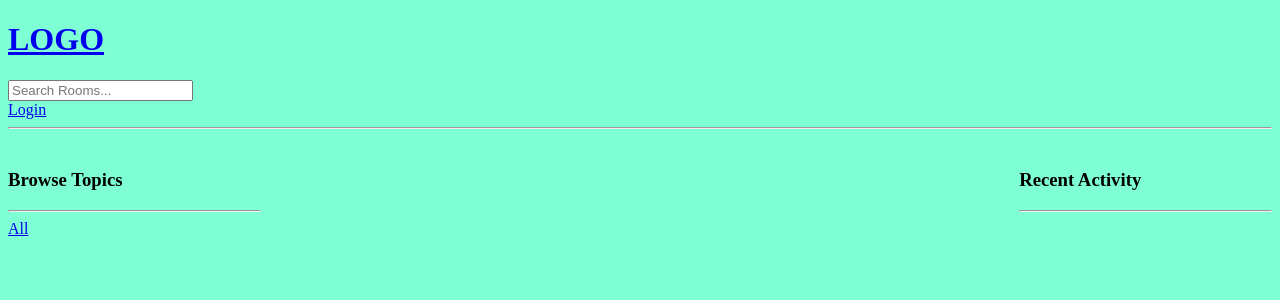
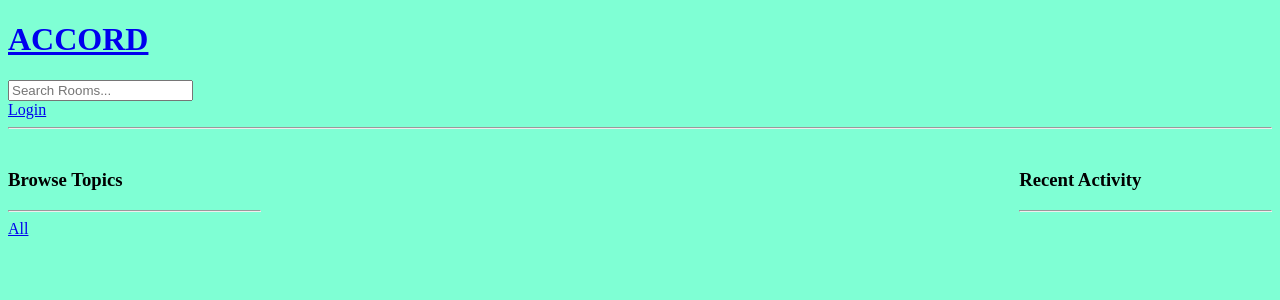
Before and after one commit to Arnav280901/Accord, a Django app: template base/templates/base/profile.html in a window 1280 px wide. Shown: the top 300 px of the page. Run offline with Django 4.2, Linux system fonts and the light colour scheme; the template is opened without the code that fills it, so the values that code supplies are empty.

```diff
--- a/templates/navbar.html
+++ b/templates/navbar.html
@@ -1,5 +1,5 @@
 <a href="/">
-    <h1>LOGO</h1>
+    <h1>ACCORD</h1>
 </a>
 
 <form method="GET" action="{% url 'home' %}">
```
